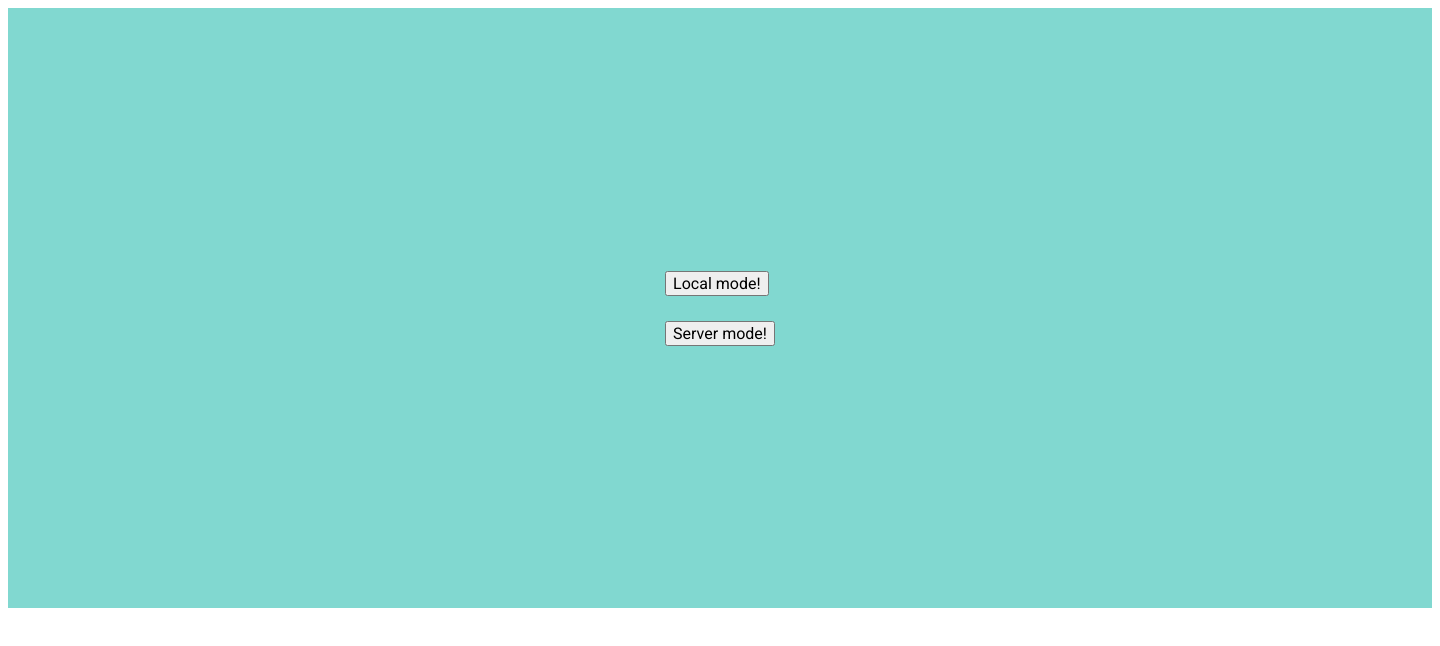
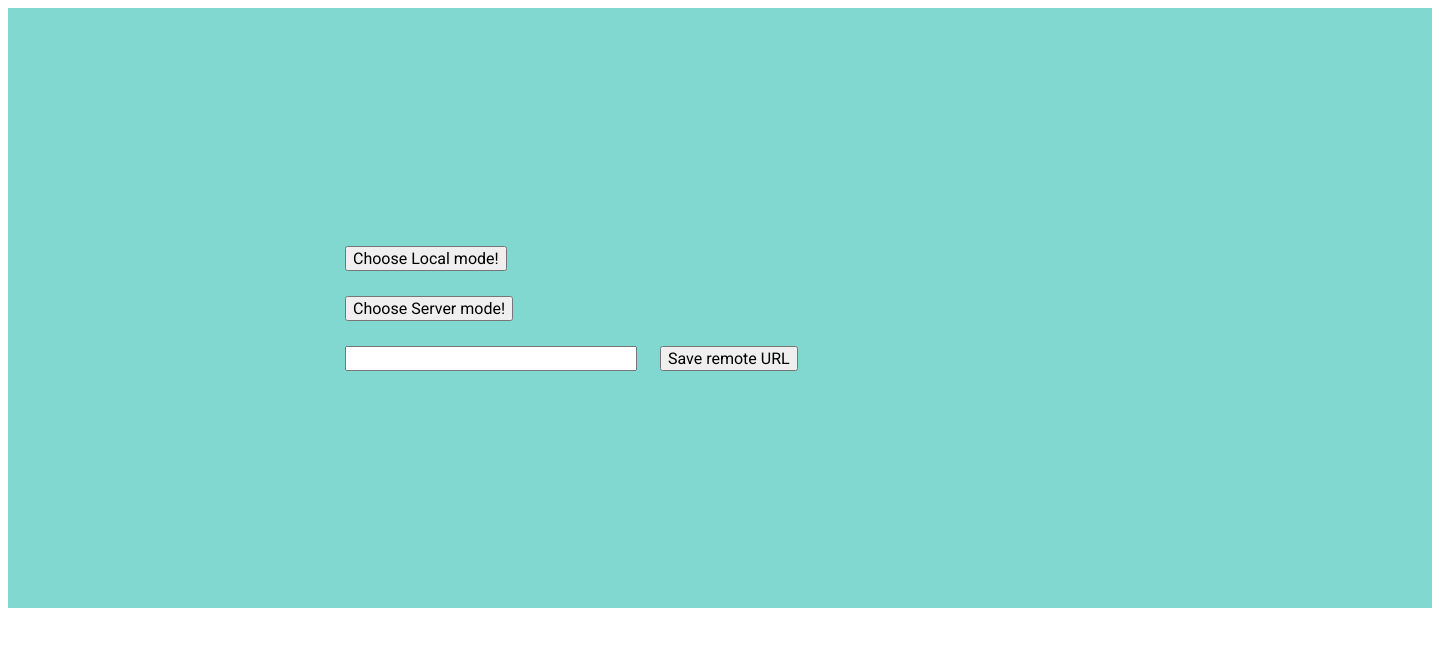
Before and after one commit to grimmer0125/newCARTADesktop, an Electron app: page index.html in a window 1440 px wide. Drawn offline with Linux system fonts and the light colour scheme; no server answers.

Commit message:
add the function to change remoteURL.

```diff
--- a/index.html
+++ b/index.html
@@ -28,7 +28,20 @@
     Chromium <script>document.write(process.versions.chrome)</script>,
     and Electron <script>document.write(process.versions.electron)</script>. -->
   <script>
-      const {ipcRenderer} = require('electron')
+    const {
+      ipcRenderer
+    } = require('electron')
+
+    function changeRemoteURL() {
+      const remote = require('electron').remote;
+      const servers = remote.getGlobal("servers");
+      // console.log("ip:", ip);
+      const remoteURLinput = document.getElementById("remoteURLinput");
+      console.log(remoteURLinput.value);
+      // servers.remoteURL = remoteURLinput.value;
+
+      ipcRenderer.send('changeRemoteURL', remoteURLinput.value);
+    }
 
     function naviToLocal() {
       // alert('Local mode!')
@@ -36,6 +49,7 @@
       // location.href = url;
       ipcRenderer.send('change-to-local')
     }
+
     function naviToRemote() {
       // alert('Local mode!')
 
@@ -51,13 +65,20 @@
     }
   </script>
 
-  <div class="flex-container" style="background-color:#81D8D0;height: 600px;">
-    <div>
+  <div class="flex-container" style="background-color:#81D8D0;height: 600px">
+    <div style='width:800px'>
       <div style="margin: 25px;">
-          <button type="button" onclick="naviToLocal();">Local mode!</button>
+        <button type="button" onclick="naviToLocal();">Choose Local mode!</button>
       </div>
       <div style="margin: 25px;">
-          <button type="button" onclick="naviToRemote();">Server mode!</button>
+        <button type="button" onclick="naviToRemote();">Choose Server mode!</button>
+
+      </div>
+      <div style="display: flex;margin: 25px;" >
+        <div style="width:315px">
+          <input width="400" id="remoteURLinput" type="text" style='width:90%'>
+        </div>
+        <button onclick="changeRemoteURL()">Save remote URL</button>
       </div>
     </div>
 
@@ -66,6 +87,12 @@
   <script>
     // You can also require other files to run in this process
     require('./renderer.js')
+
+    const remote = require('electron').remote;
+    const ip = remote.getGlobal("servers").remoteURL;
+    console.log("ip:", ip);
+    const remoteURLinput = document.getElementById("remoteURLinput");
+    remoteURLinput.value = ip;
   </script>
 </body>
 
```
Also changed, not shown: main.js (+29 -7 lines). Lines whose indentation alone changed are shown as unchanged.
